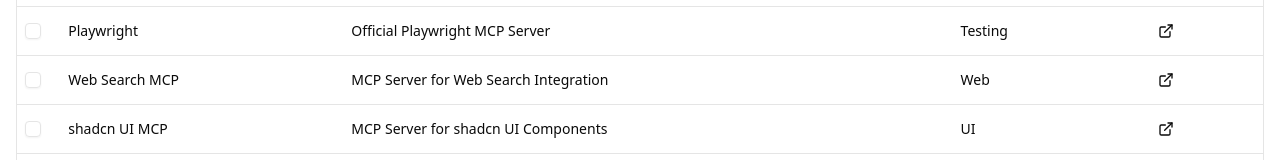
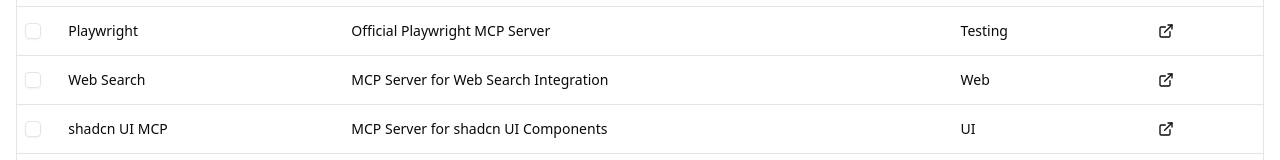
Before and after one commit to sharo-jef/mcp-json-generator, a Next.js app: page /mcp-json-generator/ in a window 1280 px wide. Shown: the part 217-377 px from the top of the page. Built offline with nearby package versions, Linux system fonts and the light colour scheme.

Commit message:
chore: change web search mcp name

```diff
--- a/src/data/mcp-servers.ts
+++ b/src/data/mcp-servers.ts
@@ -26,8 +26,8 @@
     tags: ["playwright", "testing", "automation"],
   },
   {
-    id: "web-search-mcp",
-    name: "Web Search MCP",
+    id: "web-search",
+    name: "Web Search",
     description: "MCP Server for Web Search Integration",
     repository: "https://github.com/sharo-jef/web-search-mcp",
     config: {
```
